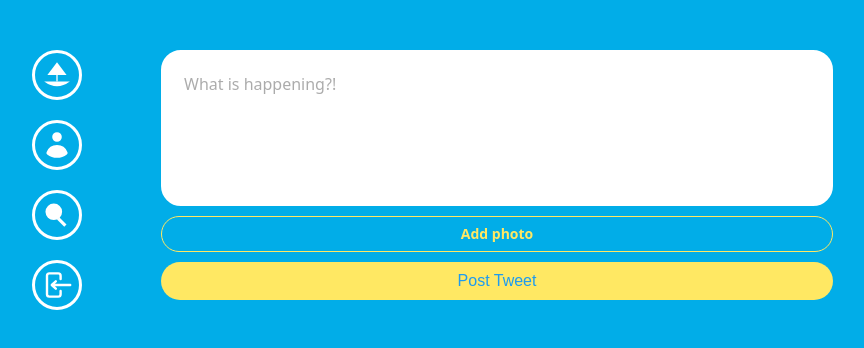
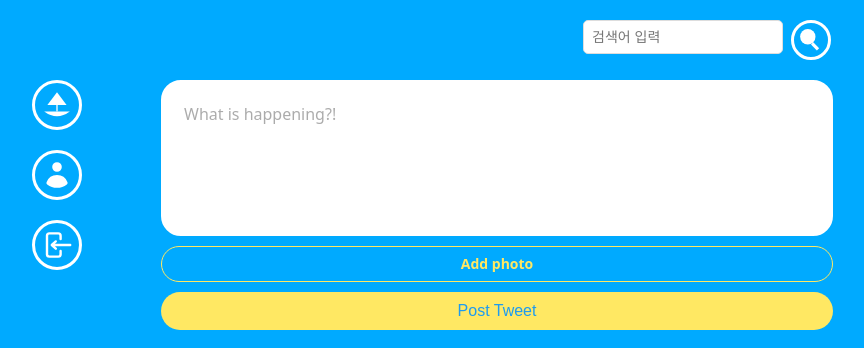
Before and after one commit to june-76/tweetdock, a React (Vite) app: page / in a window 1280 px wide. Shown: the top 348 px of the page, without its empty margins (237-1101 px from the left). Built offline with nearby package versions, Linux system fonts and the light colour scheme; no server answers; the database is empty; sample sign-in values are in the browser's storage.

Commit message:
feat: implement search tweet with Firebase DB and Storage

```diff
--- a/src/App.tsx
+++ b/src/App.tsx
@@ -51,7 +51,7 @@
     box-sizing: border-box;
   }
   body {
-    background-color: #01ADE8;
+    background-color: #00aaff;
     color:white;
     font-family: system-ui, -apple-system, BlinkMacSystemFont, 'Segoe UI', Roboto, Oxygen, Ubuntu, Cantarell, 'Open Sans', 'Helvetica Neue', sans-serif;
   }
--- a/src/components/layout.tsx
+++ b/src/components/layout.tsx
@@ -1,15 +1,36 @@
 import { Link, Outlet, useNavigate } from "react-router-dom";
 import { styled } from "styled-components";
 import { auth } from "../routes/firebase";
+import {
+    getFirestore,
+    collection,
+    query,
+    where,
+    getDocs,
+    orderBy,
+    startAt,
+    endAt,
+} from "firebase/firestore";
+import { useState } from "react";
+
+export interface ITweet {
+    id: string;
+    photo?: string;
+    tweet: string;
+    userId: string;
+    username: string;
+    createdAt: number;
+}
 
 const Wrapper = styled.div`
     display: grid;
     gap: 20px;
     grid-template-columns: 1fr 4fr;
     height: 100%;
-    padding: 50px 0px;
+    padding: 80px 0px;
     width: 100%;
     max-width: 860px;
+    position: relative; /* Wrapper 내에서 절대 위치 설정 가능 */
 `;
 
 const Menu = styled.div`
@@ -40,15 +61,92 @@
     }
 `;
 
+const SearchBtn = styled.div`
+    position: absolute; /* Wrapper 내에서 절대 위치 */
+    top: 20px; /* Outlet 상단에서 떨어진 위치 */
+    right: 2px; /* Outlet 우측에서 떨어진 위치 */
+    cursor: pointer;
+    border: 3px solid white;
+    height: 40px;
+    width: 40px;
+    border-radius: 50%;
+    display: flex;
+    align-items: center;
+    justify-content: center;
+    svg {
+        width: 32px;
+        fill: white;
+    }
+    &:hover {
+        border-color: #ffe863;
+        svg {
+            fill: #ffe863;
+        }
+    }
+`;
+
+const SearchInput = styled.input`
+    position: absolute;
+    top: 20px;
+    right: 50px;
+    padding: 8px;
+    font-size: 14px;
+    border-radius: 5px;
+    border: 1px solid #ddd;
+    outline: none;
+    width: 200px;
+`;
+
 export default function Layout() {
     const navigate = useNavigate();
+    const [searchQuery, setSearchQuery] = useState(""); // 검색어 상태
+    const [searchResults, setSearchResults] = useState<ITweet[]>([]); // 검색 결과 상태
+
+    // 파이어스토어에서 검색어에 해당하는 데이터 찾기
+    const searchInFirestore = async (queryText: string) => {
+        const db = getFirestore();
+        const collectionRef = collection(db, "tweets");
+        // const q = query(collectionRef, where("tweet", "==", queryText));
+        const q = query(
+            collectionRef,
+            orderBy("tweet"),
+            startAt(queryText),
+            endAt(queryText + "\uf8ff")
+        );
+
+        const querySnapshot = await getDocs(q);
+        const results: ITweet[] = querySnapshot.docs.map((doc) => {
+            const data = doc.data();
+            return {
+                id: doc.id,
+                tweet: data.tweet,
+                userId: data.userId,
+                username: data.username,
+                photo: data.photo,
+                createdAt: data.createdAt,
+            };
+        });
+        console.log(results); // 검색 결과 콘솔에 출력
+        setSearchResults(results); // 검색 결과 상태에 데이터 설정
+    };
+
+    const handleInputChange = (e: React.ChangeEvent<HTMLInputElement>) => {
+        const value = e.target.value;
+        setSearchQuery(value); // 검색어 상태 업데이트
+        if (value.length > 2) {
+            // 최소 3글자 이상일 때만 검색
+            searchInFirestore(value); // Firestore 쿼리 실행
+        }
+    };
+
     const onLogOut = async () => {
-        const ok = confirm("Are you sure you want to log out?");
+        const ok = confirm("로그아웃하시겠습니까?");
         if (ok) {
             await auth.signOut();
             navigate("/login");
         }
     };
+
     return (
         <Wrapper>
             <Menu>
@@ -80,26 +178,6 @@
                         </svg>
                     </MenuItem>
                 </Link>
-                <Link to="/search">
-                    <MenuItem>
-                        <svg
-                            width="100"
-                            height="100"
-                            viewBox="0 0 100 100"
-                            xmlns="http://www.w3.org/2000/svg"
-                            aria-hidden="true"
-                        >
-                            <circle cx="40" cy="40" r="26" />
-                            <rect
-                                x="60"
-                                y="50"
-                                width="32"
-                                height="10"
-                                transform="rotate(45 50 50)"
-                            />
-                        </svg>
-                    </MenuItem>
-                </Link>
                 <MenuItem onClick={onLogOut} className="log-out">
                     <svg
                         fill="currentColor"
@@ -115,11 +193,35 @@
                         <path
                             clipRule="evenodd"
                             fillRule="evenodd"
-                            d="M19 10a.75.75 0 00-.75-.75H8.704l1.048-.943a.75.75 0 10-1.004-1.114l-2.5 2.25a.75.75 0 000 1.114l2.5 2.25a.75.75 0 101.004-1.114l-1.048-.943h9.546A.75.75 0 0019 10z"
+                            d="M19 10a.75.75 0 00-.75-.75H8.704l1.048-.943a.75.75 0 00-1.004-1.114l-2.5 2.25a.75.75 0 000 1.114l2.5 2.25a.75.75 0 101.004-1.114l-1.048-.943h9.546A.75.75 0 0019 10z"
                         />
                     </svg>
                 </MenuItem>
             </Menu>
+            <SearchInput
+                type="text"
+                placeholder="검색어 입력"
+                value={searchQuery}
+                onChange={handleInputChange}
+            />
+            <SearchBtn>
+                <svg
+                    width="100"
+                    height="100"
+                    viewBox="0 0 100 100"
+                    xmlns="http://www.w3.org/2000/svg"
+                    aria-hidden="true"
+                >
+                    <circle cx="40" cy="40" r="24" />
+                    <rect
+                        x="60"
+                        y="50"
+                        width="26"
+                        height="10"
+                        transform="rotate(45 50 50)"
+                    />
+                </svg>
+            </SearchBtn>
             <Outlet />
         </Wrapper>
     );
```
